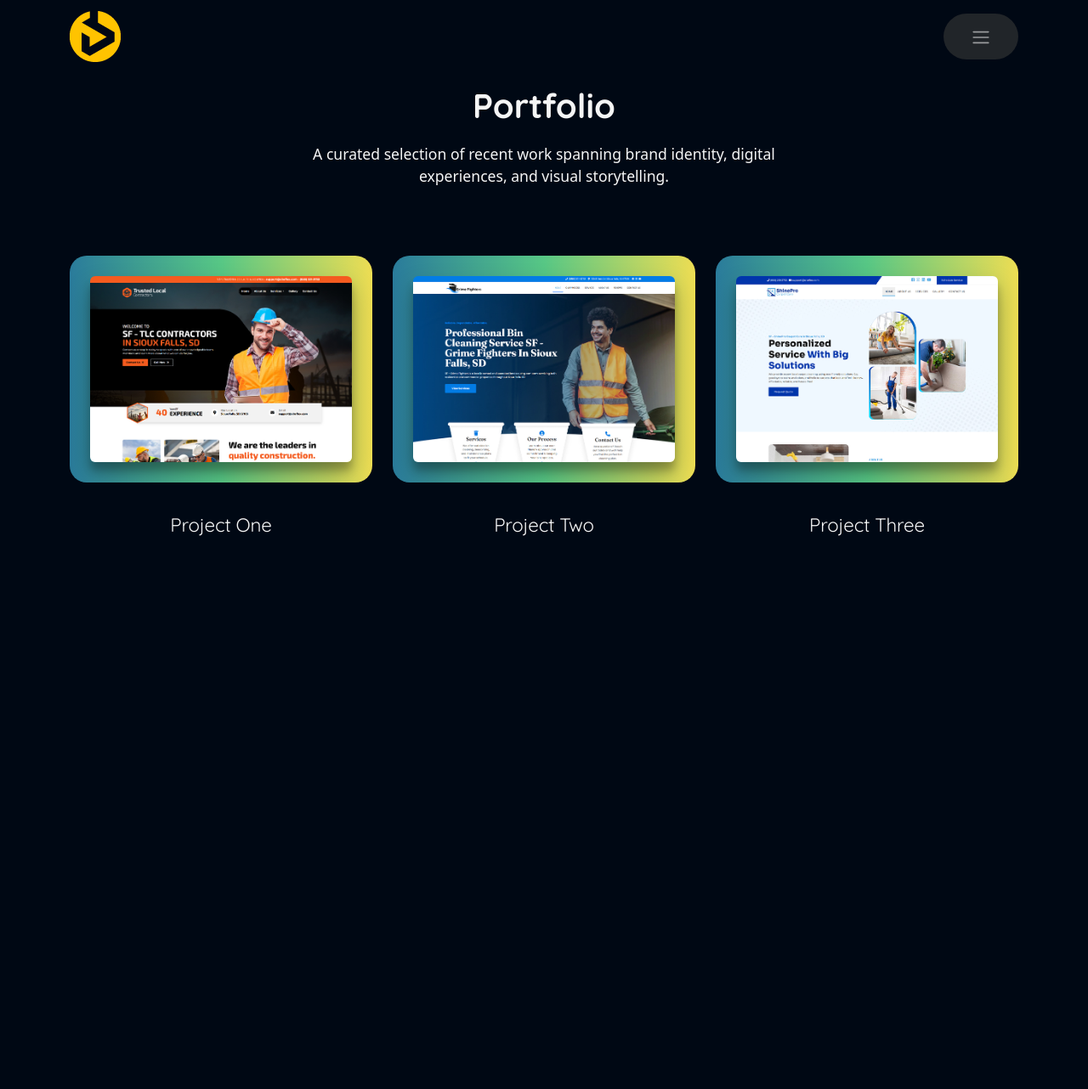
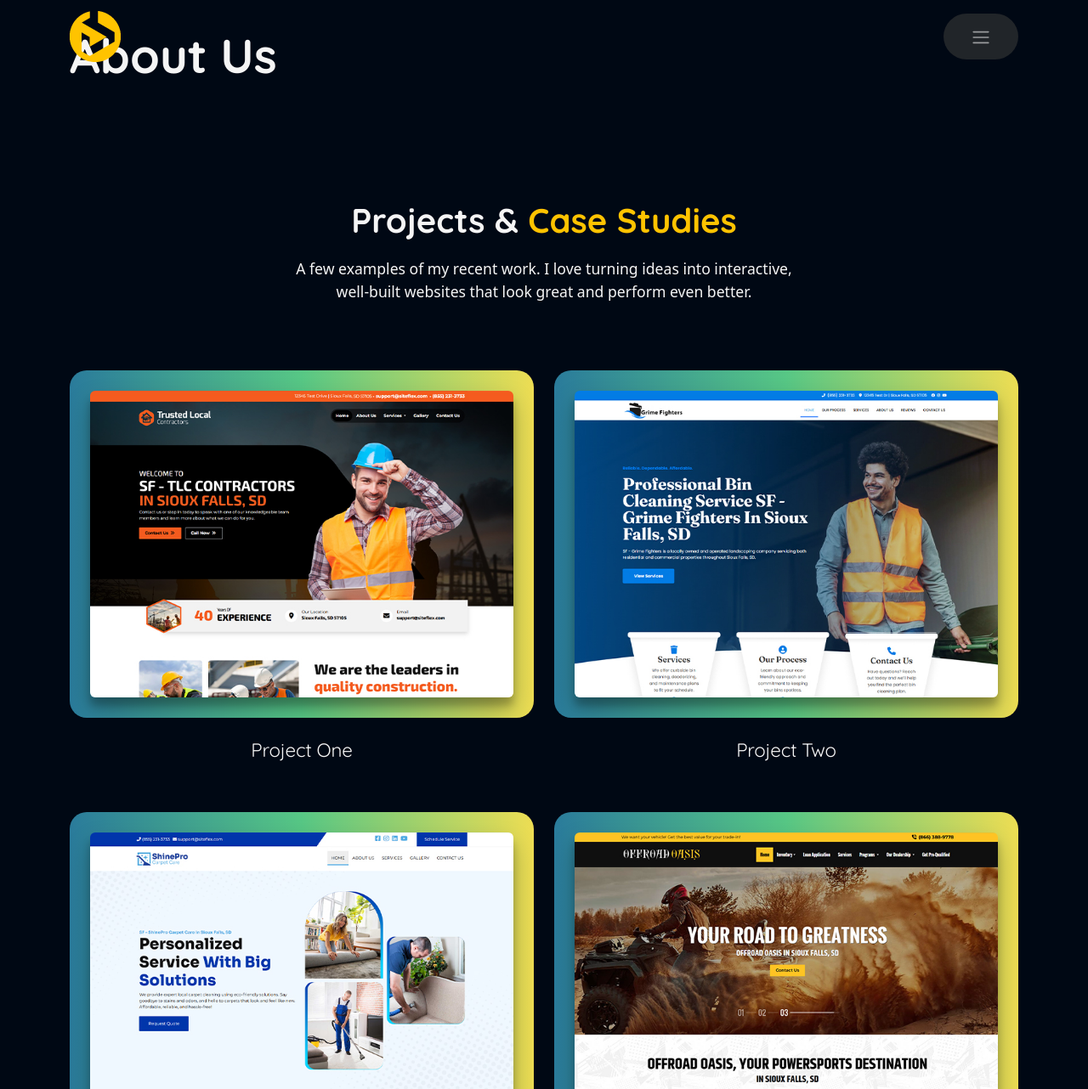
Before and after one commit to magarbinod/myPortfolio, a React (Vite) app: page /portfolio in a window 1280 px wide. Shown: the top 1282 px of the page at 85% size. Before the commit the page ends 837 px from the top, so only its background shows below. Built offline with nearby package versions, Linux system fonts and the light colour scheme.

Commit message:
fix profolio

```diff
--- a/src/App.css
+++ b/src/App.css
@@ -995,7 +995,7 @@ h4 {
 
 /* Skills */
 .portfolio-section {
-  padding: 100px 0;
+  padding: 5rem 0;
 }
 
 .section-header {
@@ -1056,11 +1056,6 @@ h4 {
   width: 100%;
   height: 1px;
   background: var(--text-primary);
-}
-
-.portfolio-card {
-  margin-bottom: 40px;
-  overflow: hidden;
 }
 
 .portfolio-image {
--- a/src/api/portfolioData.json
+++ b/src/api/portfolioData.json
@@ -1,24 +1,31 @@
 [
   {
     "id": "1",
-    "category": "branding",
+    "category": "Web Design",
     "image": "../ProjectThree.jpg",
     "title": "Project One",
     "url": "https://tc.siteflex.com/"
   },
   {
     "id": "2",
-    "category": "web",
+    "category": "Web Design",
     "image": "../ProjectTwo.jpg",
     "title": "Project Two",
     "url": "https://gf.siteflex.com/"
   },
   {
     "id": "3",
-    "category": "photography",
+    "category": "Web Design",
     "image": "../ProjectOne.jpg",
     "title": "Project Three",
     "url": "https://spcc.siteflex.com/"
+  },
+   {
+    "id": "4",
+    "category": "Web Design",
+    "image": "../ProjectFive.jpg",
+    "title": "Project Four",
+    "url": "https://oo-siteflex.tenantsites.myaccountcenter.com/"
   }
 
 
--- /dev/null
+++ b/src/components/ProjectList.jsx
@@ -0,0 +1,70 @@
+import "../App.css";
+
+import portfolioItems from "../api/portfolioData.json";
+
+
+const ProjectList = () => {
+  return (
+     <section className="portfolio-section">
+
+      <div className="container">
+        <div className="section-header text-center">
+          <h2>Projects & <span className="bm-hightlight">Case Studies</span></h2>
+          <p className="section-subtitle">
+           A few examples of my recent work. I love turning ideas into interactive, well-built websites that look great and perform even better.
+          </p>
+        </div>
+
+        {/* <ul className="filter-nav text-center list-inline mb-4">
+          {["all", "branding", "web", "photography", "print"].map((cat) => (
+            <li key={cat} className="list-inline-item mx-2">
+              <button
+                className={`filter-btn btn btn-outline-primary ${
+                  activeFilter === cat ? "active" : ""
+                }`}
+                onClick={() => handleFilterClick(cat)}
+              >
+                {cat === "all"
+                  ? "All Work"
+                  : cat.charAt(0).toUpperCase() + cat.slice(1)}
+              </button>
+            </li>
+          ))}
+        </ul> */}
+
+        <div className="row portfolio-container text-center">
+          {portfolioItems.map((item) => (
+            <div key={item.id} className="col-lg-6 portfolio-item mb-4">
+              <div className="portfolio-card">
+                <div className="portfolio-image position-relative">
+                  <img
+                    src={item.image}
+                    alt={item.title}
+                    className="img-fluid"
+                    loading="lazy"
+                  />
+                  <div className="portfolio-overlay">
+                    <div className="portfolio-actions">
+                      <a target="_blank" href={item.url} className="action-btn">
+                        <i className="bi bi-eye"></i>
+                      </a>
+                      <a target="_blank" href={item.url} className="action-btn">
+                        <i className="bi bi-arrow-up-right"></i>
+                      </a>
+                    </div>
+                  </div>
+                </div>
+                <div className="portfolio-content">
+                  <h3 className="portfolio-title">{item.title}</h3>
+                  {/* <p className="portfolio-description">{item.description}</p> */}
+                </div>
+              </div>
+            </div>
+          ))}
+        </div>
+      </div>
+    </section>
+  )
+}
+
+export default ProjectList
--- a/src/pages/Home.jsx
+++ b/src/pages/Home.jsx
@@ -3,9 +3,9 @@ import Hero from "../components/Hero";
 import "../App.css";
 import "bootstrap-icons/font/bootstrap-icons.css"; // <-- add this
 import Skills from "./Skills";
-import Portfolio from "./Portfolio";
 import About from "./About";
 import Footer from "../components/Footer";
+import ProjectList from "../components/ProjectList";
 
 const Home = () => {
   return (
@@ -16,7 +16,7 @@ const Home = () => {
         <About />
 
         <Skills />
-        <Portfolio />
+        <ProjectList />
         <Footer/>
       </div>
     </>
--- a/src/pages/Portfolio.jsx
+++ b/src/pages/Portfolio.jsx
@@ -1,88 +1,20 @@
-import React, { useState } from "react";
-import "../App.css";
-
-import portfolioItems from "../api/portfolioData.json";
-
-
-
+import React from 'react'
+import ProductList from "../components/ProjectList"
 const Portfolio = () => {
-  const [activeFilter, setActiveFilter] = useState("all");
-
-  const handleFilterClick = (category) => {
-    setActiveFilter(category);
-  };
-
-  const filteredItems =
-    activeFilter === "all"
-      ? portfolioItems
-      : portfolioItems.filter((item) => item.category === activeFilter);
-
   return (
-    <section className="portfolio-section">
-
+    <div>
+      <div className="bm-title">
             <div className="container">
-        <div className="section-header text-center">
-          <h2>Portfolio</h2>
-          <p className="section-subtitle">
-            A curated selection of recent work spanning brand identity, digital
-            experiences, and visual storytelling.
-          </p>
-        </div>
-
-        {/* <ul className="filter-nav text-center list-inline mb-4">
-          {["all", "branding", "web", "photography", "print"].map((cat) => (
-            <li key={cat} className="list-inline-item mx-2">
-              <button
-                className={`filter-btn btn btn-outline-primary ${
-                  activeFilter === cat ? "active" : ""
-                }`}
-                onClick={() => handleFilterClick(cat)}
-              >
-                {cat === "all"
-                  ? "All Work"
-                  : cat.charAt(0).toUpperCase() + cat.slice(1)}
-              </button>
-            </li>
-          ))}
-        </ul> */}
-
-        <div className="row portfolio-container text-center">
-          {filteredItems.map((item) => (
-            <div key={item.id} className="col-lg-4 portfolio-item mb-4">
-              <div className="portfolio-card">
-                <div className="portfolio-image position-relative">
-                  <img
-                    src={item.image}
-                    alt={item.title}
-                    className="img-fluid"
-                    loading="lazy"
-                  />
-                  <div className="portfolio-overlay">
-                    <div className="portfolio-actions">
-                      <a target="_blank" href={item.url} className="action-btn">
-                        <i className="bi bi-eye"></i>
-                      </a>
-                      <a target="_blank" href={item.url} className="action-btn">
-                        <i className="bi bi-arrow-up-right"></i>
-                      </a>
+                <div className="row">
+                    <div className="col-lg-12">
+                        <h1>About Us</h1>
                     </div>
                 </div>
             </div>
-                <div className="portfolio-content">
-                  <div className="portfolio-meta">
-                    {/* <span className="portfolio-category">{item.meta[0]}</span>
-                    <span className="portfolio-year">{item.meta[1]}</span> */}
         </div>
-                  <h3 className="portfolio-title">{item.title}</h3>
-                  <p className="portfolio-description">{item.description}</p>
+      <ProductList/>
     </div>
-              </div>
-            </div>
-          ))}
-        </div>
-      </div>
-    </section>
-  );
-};
+  )
+}
 
-export default Portfolio;
+export default Portfolio
```
Lines whose indentation alone changed are shown as unchanged.
